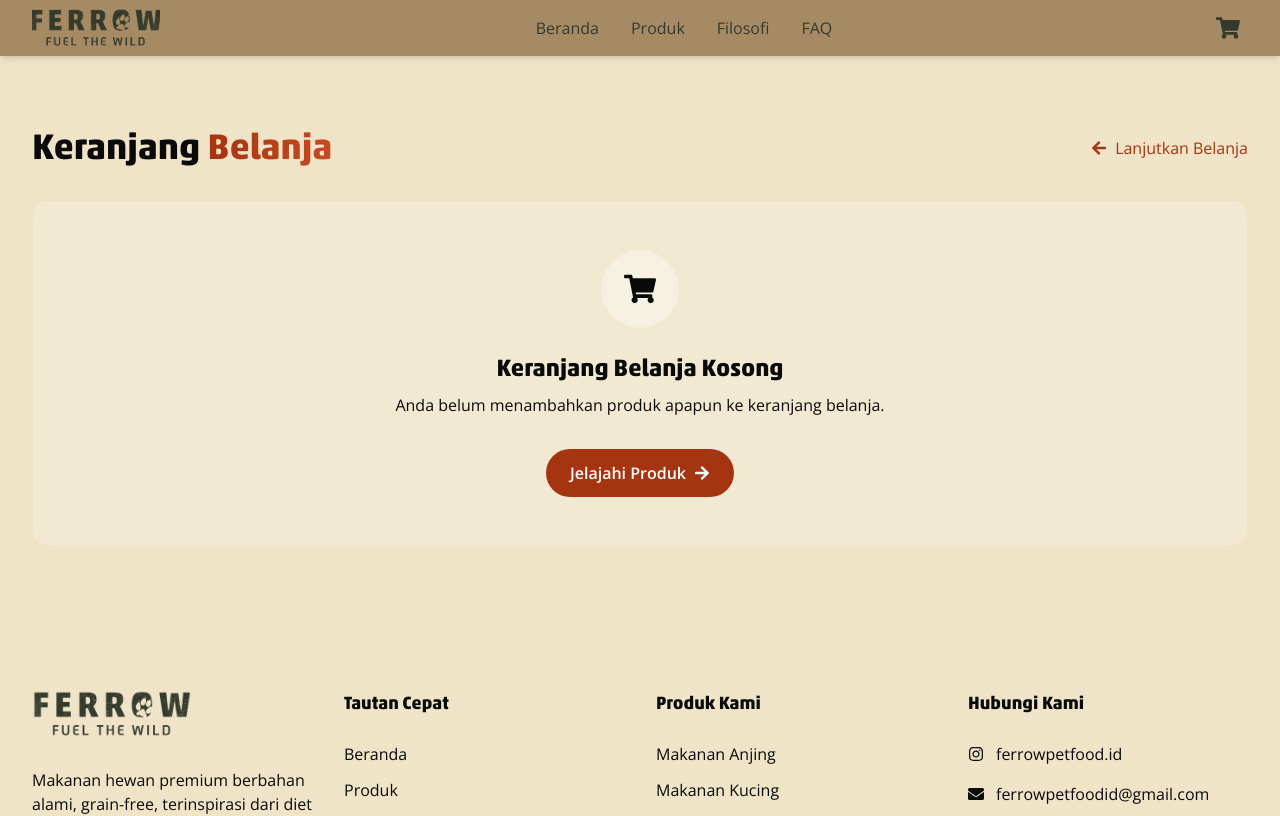
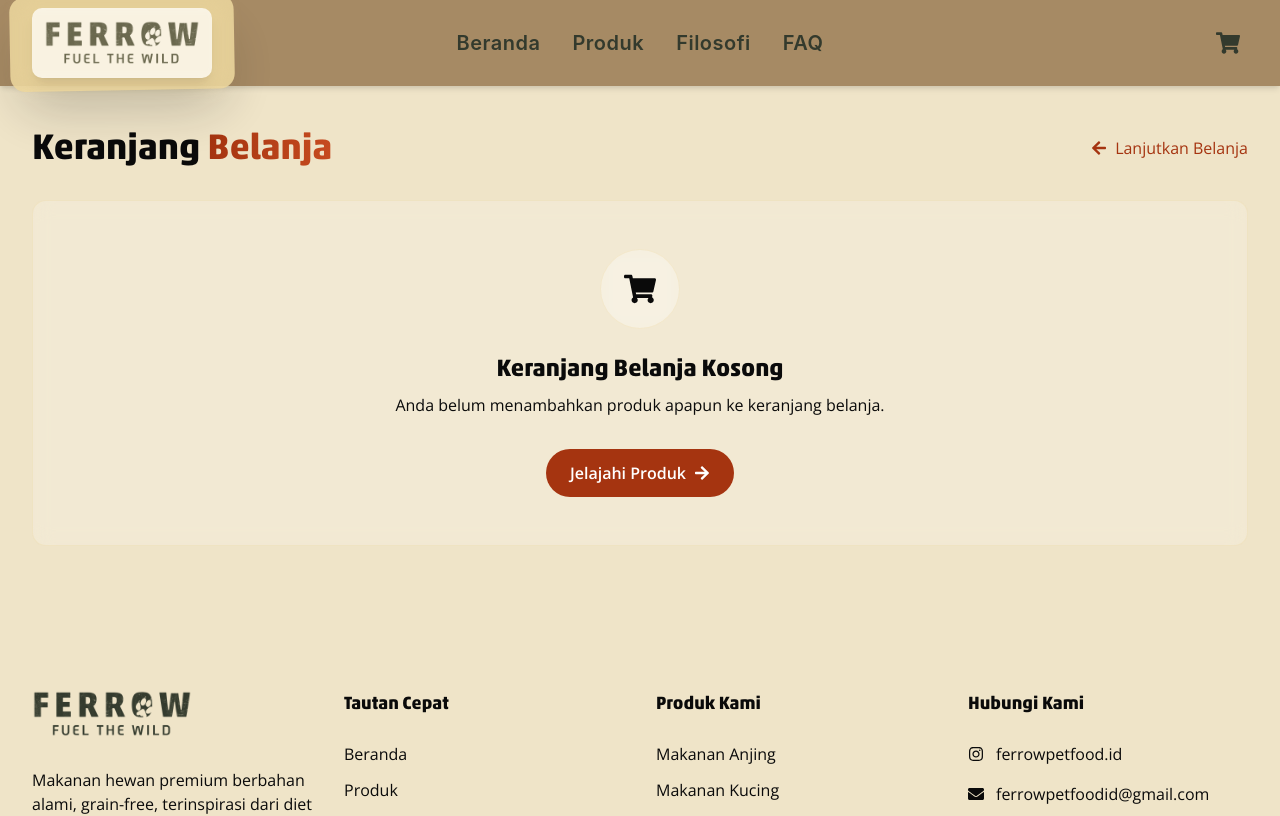
Before and after one commit to kepinserius/ferrow, a Next.js app: page /cart in a window 1280 px wide. Shown: the top 816 px of the page. Built offline with nearby package versions, Linux system fonts and the light colour scheme.

Commit message:
Update Navbar.tsx component

```diff
--- a/src/components/Navbar.tsx
+++ b/src/components/Navbar.tsx
@@ -7,7 +7,6 @@ import Image from 'next/image';
 import { FaShoppingCart, FaBars, FaTimes } from 'react-icons/fa';
 import { useCart } from '@/context/CartContext';
 import { usePathname } from 'next/navigation';
-
 
 const Navbar = () => {
   const [isScrolled, setIsScrolled] = useState(false);
@@ -48,7 +47,7 @@ useEffect(() => {
       className="fixed top-0 left-0 w-full z-50 transition-all duration-300"
       style={{
         backgroundColor: isScrolled ? '#A68A64' : 'transparent',
-        backdropFilter: 'blur(5px)',
+        backdropFilter: 'blur(2px)',
         padding: isScrolled ? '0.5rem 0' : '1rem 0',
         boxShadow: isScrolled ? '0 4px 6px -1px rgba(0, 0, 0, 0.1), 0 2px 4px -1px rgba(0, 0, 0, 0.06)' : 'none'
       }}
@@ -58,32 +57,73 @@ useEffect(() => {
     >
       <div className="container mx-auto px-4">
         <div className="flex items-center justify-between">
-          {/* Logo */}
-          <Link href="/" className="flex items-center">
-            <div className="relative w-32 h-10">
+          {/* Enhanced Logo with Prominent Design */}
+          <Link href="/" className="flex items-center relative z-60">
+            <motion.div
+              className="relative"
+              whileHover={{ scale: 1.05 }}
+              transition={{ duration: 0.3 }}
+            >
+              {/* Background Label/Badge */}
+              <div
+                className="absolute inset-0 rounded-xl shadow-2xl transform -rotate-1 scale-110"
+                style={{
+                  backgroundColor: isScrolled ? '#EAD49C' : '#A53410',
+                  opacity: 0.9,
+                  top: '-8px',
+                  bottom: '-8px',
+                  left: '-12px',
+                  right: '-12px'
+                }}
+              />
+
+              {/* Main Logo Container */}
+              <div
+                className="relative bg-white rounded-lg shadow-lg p-3"
+                style={{
+                  width: '180px',
+                  height: '70px'
+                }}
+              >
+                <div className="relative w-full h-full">
                   <Image
-                src={isScrolled ? "/images/LOGO/FINAL-MAIN LOGO-GREEN.png" : "/images/LOGO/FINAL-MAIN LOGO-WHITE.png"}
+                    src={isScrolled ? "/images/LOGO/FINAL-MAIN LOGO-GREEN.png" : "/images/LOGO/FINAL-MAIN LOGO-GREEN.png"}
                     alt="Ferrow Logo"
                     fill
-                sizes="128px"
+                    sizes="180px"
                     className="object-contain"
                     priority
                   />
                 </div>
+              </div>
+
+              {/* Glow Effect */}
+              <div
+                className="absolute inset-0 rounded-xl opacity-20 animate-pulse"
+                style={{
+                  backgroundColor: isScrolled ? '#EAD49C' : '#A68A64',
+                  filter: 'blur(8px)',
+                  top: '-10px',
+                  bottom: '-10px',
+                  left: '-14px',
+                  right: '-14px'
+                }}
+              />
+            </motion.div>
           </Link>
 
-          {/* Desktop Navigation */}
-          <nav className="hidden md:flex items-center space-x-8">
-            <Link href="/" className="text-1xl md:text-1xl hover:text-ferrow-yellow-400 transition-colors animated-underline" style={{ color: isScrolled ? '#333A2D' : '#FFFFFF' }}>
+          {/* Desktop Navigation - Centered */}
+          <nav className="hidden md:flex items-center space-x-8 absolute left-1/2 transform -translate-x-1/2" style={{ fontFamily: "'AKKO', 'Montserrat', 'Inter', sans-serif" }}>
+            <Link href="/" className="text-lg md:text-xl font-semibold hover:text-ferrow-yellow-400 transition-all duration-300 animated-underline tracking-wide" style={{ color: isScrolled ? '#333A2D' : '#FFFFFF' }}>
               Beranda
             </Link>
-            <Link href="/products" className="text-1xl md:text-1xl hover:text-ferrow-yellow-400 transition-colors animated-underline" style={{ color: isScrolled ? '#333A2D' : '#FFFFFF' }}>
+            <Link href="/products" className="text-lg md:text-xl font-semibold hover:text-ferrow-yellow-400 transition-all duration-300 animated-underline tracking-wide" style={{ color: isScrolled ? '#333A2D' : '#FFFFFF' }}>
               Produk
             </Link>
-            <Link href="#philosophy" className="text-1xl md:text-1xl hover:text-ferrow-yellow-400 transition-colors animated-underline" style={{ color: isScrolled ? '#333A2D' : '#FFFFFF' }}>
+            <Link href="#philosophy" className="text-lg md:text-xl font-semibold hover:text-ferrow-yellow-400 transition-all duration-300 animated-underline tracking-wide" style={{ color: isScrolled ? '#333A2D' : '#FFFFFF' }}>
               Filosofi
             </Link>
-            <Link href="#faq" className="text-1xl md:text-1xl hover:text-ferrow-yellow-400 transition-colors animated-underline" style={{ color: isScrolled ? '#333A2D' : '#FFFFFF' }}>
+            <Link href="#faq" className="text-lg md:text-xl font-semibold hover:text-ferrow-yellow-400 transition-all duration-300 animated-underline tracking-wide" style={{ color: isScrolled ? '#333A2D' : '#FFFFFF' }}>
               FAQ
             </Link>
           </nav>
@@ -131,10 +171,10 @@ useEffect(() => {
             transition={{ duration: 0.3 }}
           >
             <div className="container mx-auto px-4 py-4">
-              <nav className="flex flex-col space-y-4">
+              <nav className="flex flex-col space-y-4" style={{ fontFamily: "'AKKO', 'Montserrat', 'Inter', sans-serif" }}>
                 <Link
                   href="/"
-                  className="hover:text-ferrow-yellow-400 transition-colors py-2 border-b border-ferrow-cream-400/10"
+                  className="hover:text-ferrow-yellow-400 transition-all duration-300 py-2 border-b border-ferrow-cream-400/10 font-semibold tracking-wide"
                   style={{ color: isScrolled ? '#333A2D' : '#FFFFFF' }}
                   onClick={() => setIsMobileMenuOpen(false)}
                 >
@@ -142,7 +182,7 @@ useEffect(() => {
                 </Link>
                 <Link
                   href="/products"
-                  className="hover:text-ferrow-yellow-400 transition-colors py-2 border-b border-ferrow-cream-400/10"
+                  className="hover:text-ferrow-yellow-400 transition-all duration-300 py-2 border-b border-ferrow-cream-400/10 font-semibold tracking-wide"
                   style={{ color: isScrolled ? '#333A2D' : '#FFFFFF' }}
                   onClick={() => setIsMobileMenuOpen(false)}
                 >
@@ -150,7 +190,7 @@ useEffect(() => {
                 </Link>
                 <Link
                   href="#philosophy"
-                  className="hover:text-ferrow-yellow-400 transition-colors py-2 border-b border-ferrow-cream-400/10"
+                  className="hover:text-ferrow-yellow-400 transition-all duration-300 py-2 border-b border-ferrow-cream-400/10 font-semibold tracking-wide"
                   style={{ color: isScrolled ? '#333A2D' : '#FFFFFF' }}
                   onClick={() => setIsMobileMenuOpen(false)}
                 >
@@ -158,7 +198,7 @@ useEffect(() => {
                 </Link>
                 <Link
                   href="#testimonials"
-                  className="hover:text-ferrow-yellow-400 transition-colors py-2 border-b border-ferrow-cream-400/10"
+                  className="hover:text-ferrow-yellow-400 transition-all duration-300 py-2 border-b border-ferrow-cream-400/10 font-semibold tracking-wide"
                   style={{ color: isScrolled ? '#333A2D' : '#FFFFFF' }}
                   onClick={() => setIsMobileMenuOpen(false)}
                 >
@@ -166,7 +206,7 @@ useEffect(() => {
                 </Link>
                 <Link
                   href="#faq"
-                  className="hover:text-ferrow-yellow-400 transition-colors py-2"
+                  className="hover:text-ferrow-yellow-400 transition-all duration-300 py-2 font-semibold tracking-wide"
                   style={{ color: isScrolled ? '#333A2D' : '#FFFFFF' }}
                   onClick={() => setIsMobileMenuOpen(false)}
                 >
```
Lines whose indentation alone changed are shown as unchanged.
